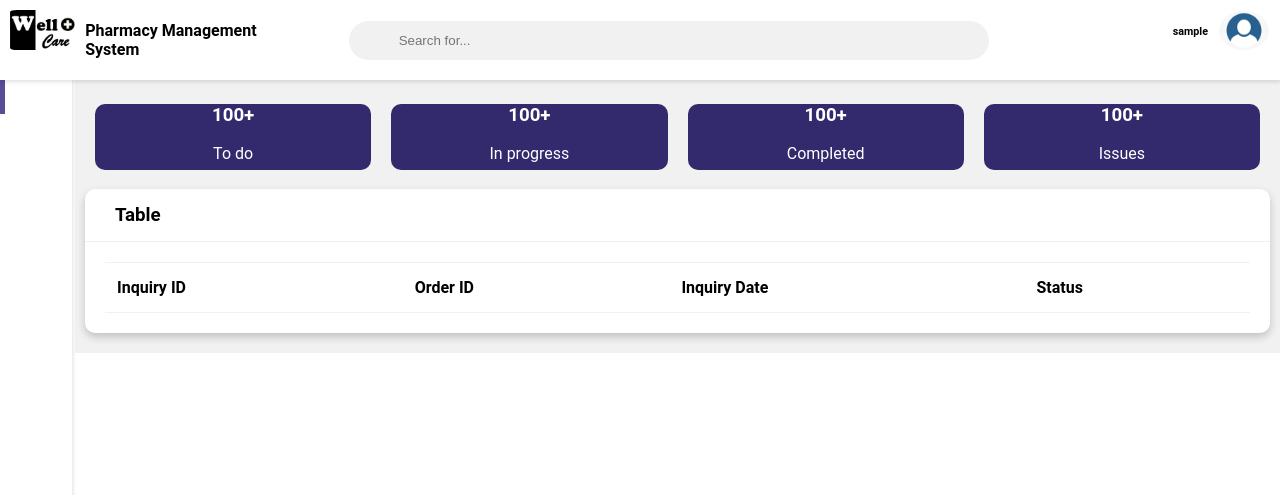
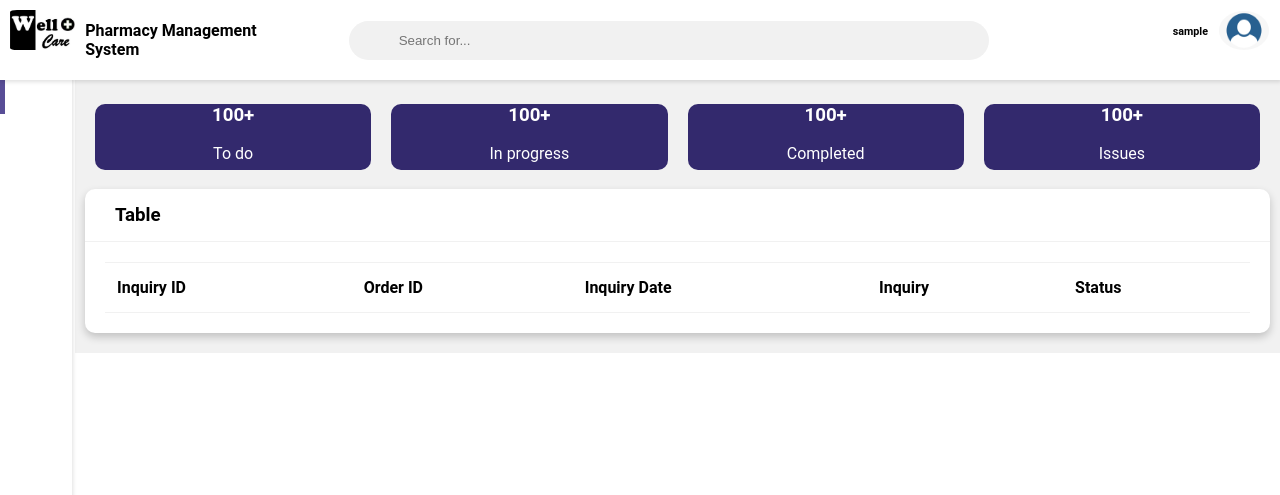
Before and after one commit to Vikum-Kule/WellCare_group16, a PHP site: the page made by app/views/Man_Inquiries_Manager.php in a window 1280 px wide. Shown: the top 495 px of the page. Run offline with PHP 8.4, Linux system fonts and the light colour scheme; the template is opened without the code that fills it, so the values that code supplies are empty; the visitor is signed in with stand-in values (Sample User, id 1).

Commit message:
update column

```diff
--- a/app/views/Man_Inquiries_Manager.php
+++ b/app/views/Man_Inquiries_Manager.php
@@ -45,6 +45,7 @@
                                 <th>Inquiry ID</th>
                                 <th>Order ID</th>
                                 <th>Inquiry Date</th>
+                                <th>Inquiry </th>
                                 <th>Status</th>
                                 </tr>
                             </thead>
```
